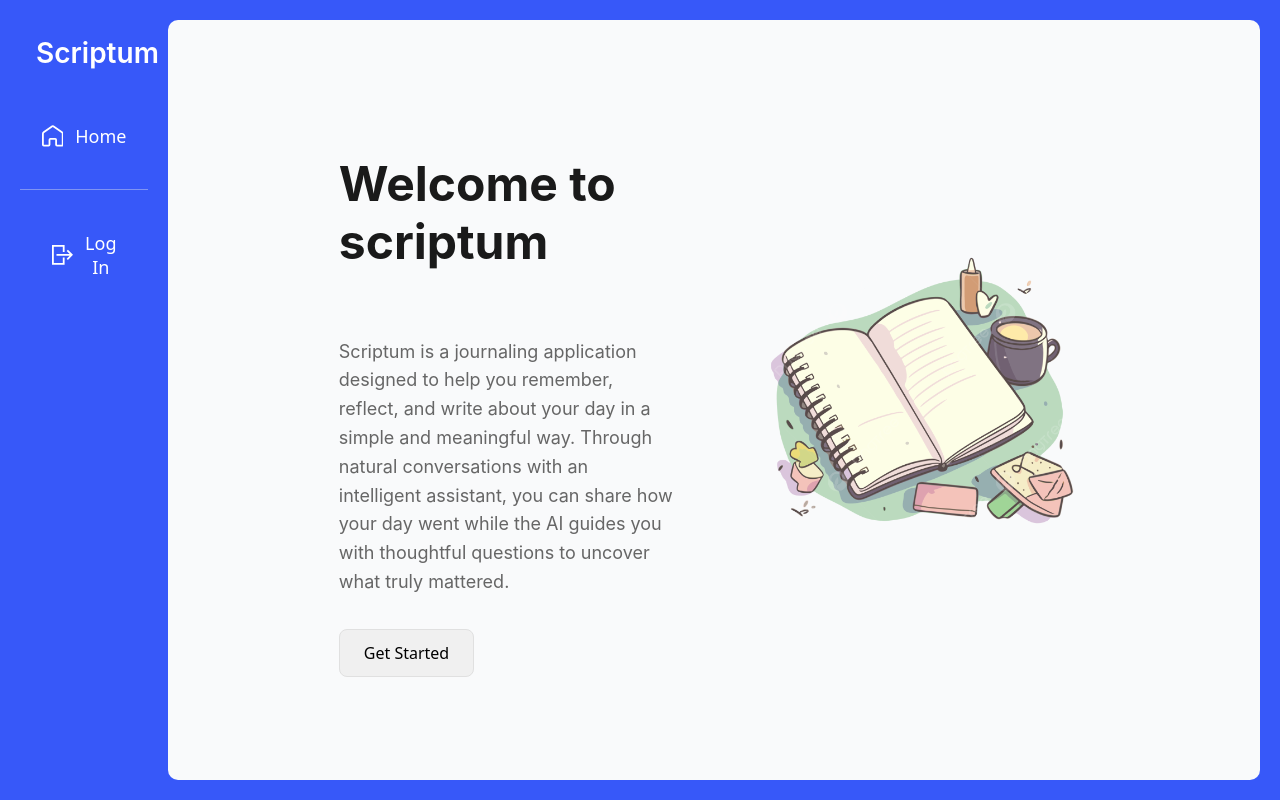
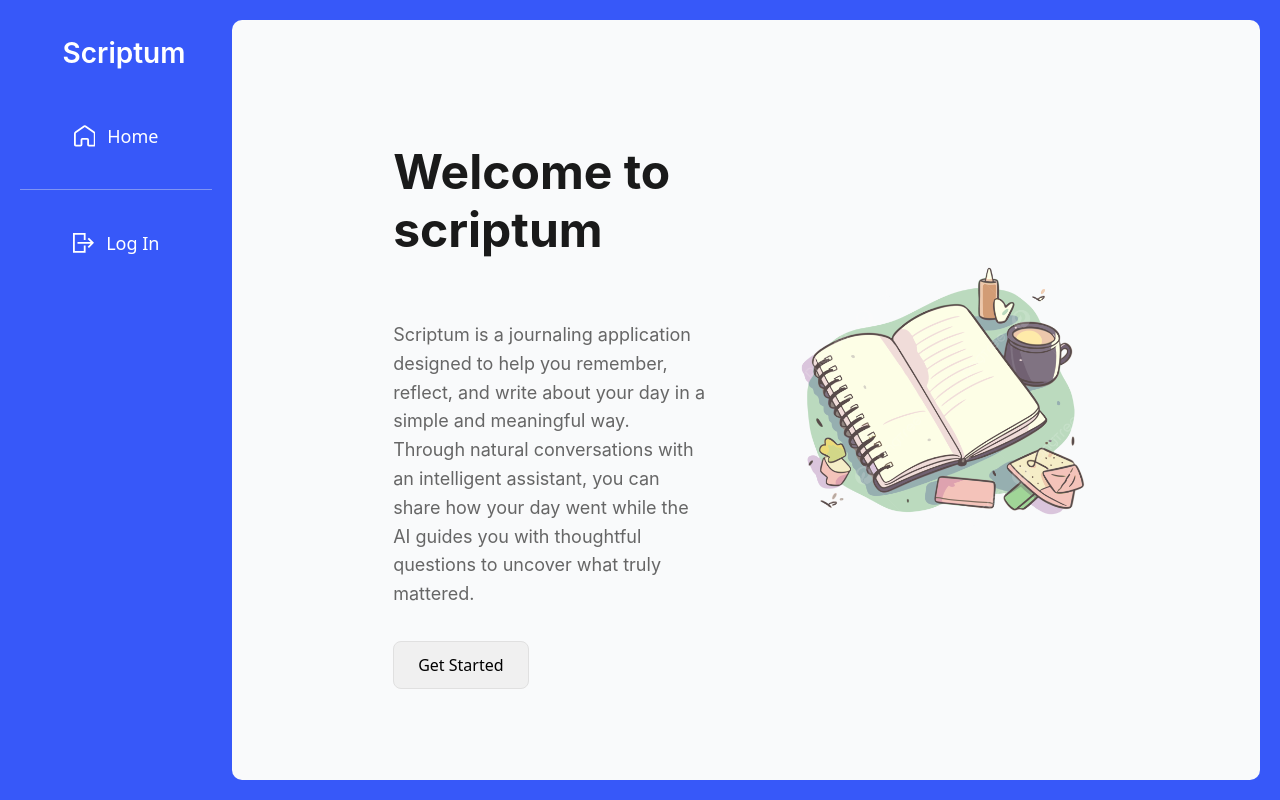
Before and after one commit to yanakolajara/Scriptum, a React (Vite) app in the folder client/: page / in a window 1280 px wide. Built offline with nearby package versions, Linux system fonts and the light colour scheme; no server answers.

Commit message:
style (navbar): resizing properties

```diff
--- a/client/src/features/Navbar/Navbar.scss
+++ b/client/src/features/Navbar/Navbar.scss
@@ -3,12 +3,13 @@
   flex-direction: column;
   justify-content: space-between;
   background-color: transparent;
-  width: 10vw;
+  width: 15vw;
   padding-block: 12px;
 
   &__logo-container {
     display: flex;
     align-items: center;
+    justify-content: center;
     gap: 12px;
     padding-left: 16px;
     height: 41px;
@@ -35,7 +36,7 @@
     gap: 10px;
     padding: 18px 40px;
     color: var(--text-white);
-    font-size: 1.2rem;
+    font-size: 1.2ch;
 
     cursor: pointer;
   }
```
